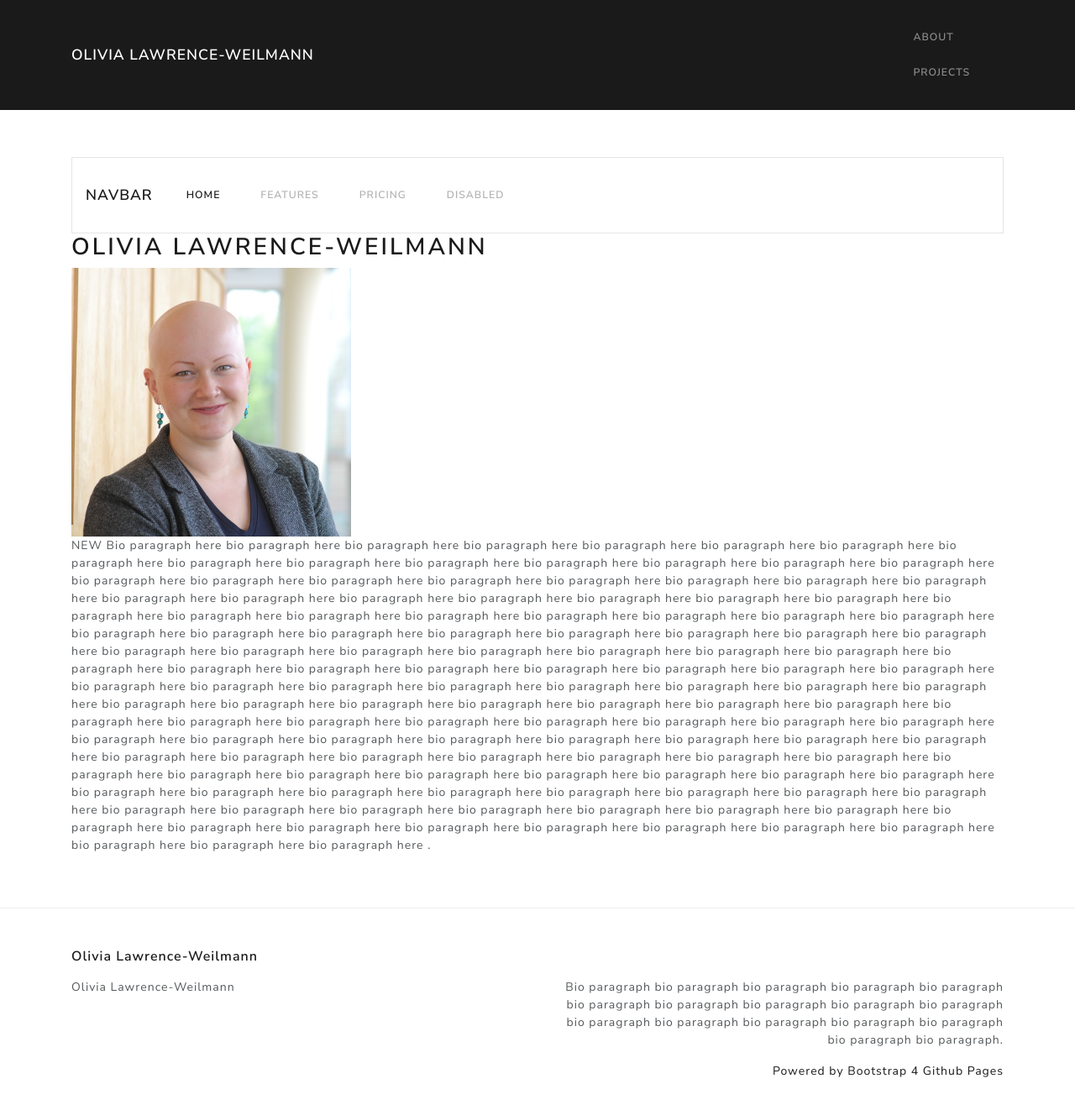
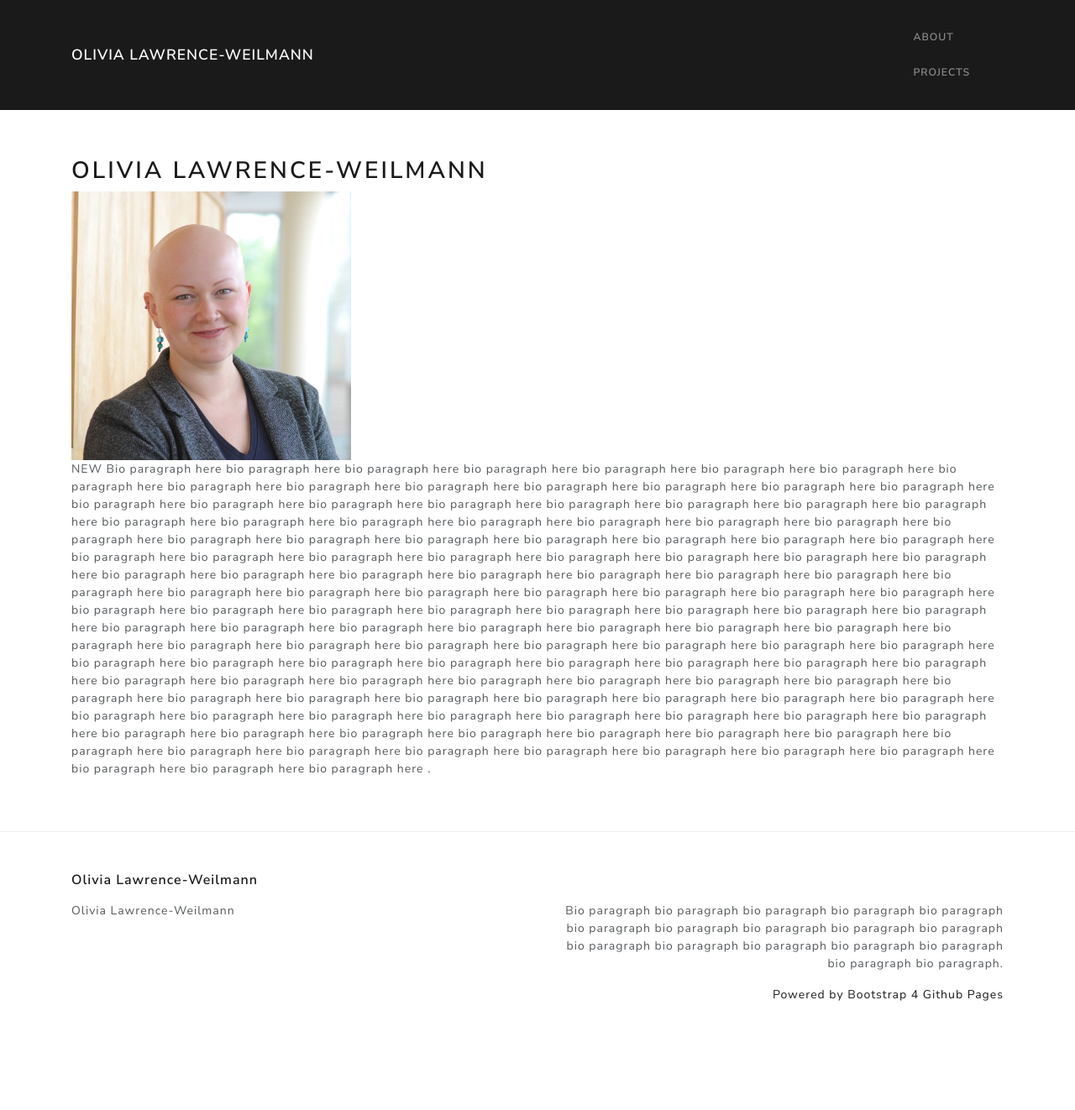
Before and after one commit to olivialw/olivialw.github.io, a Jekyll site: the page built from index.html, in a window 1280 px wide and 1350 px high. Shown: the top 1322 px of the window at 84% size. Built offline with Jekyll 4.4.1, drawn with Linux system fonts in a browser that asks for light colours.

Commit message:
Update index.html

```diff
--- a/index.html
+++ b/index.html
@@ -5,28 +5,6 @@
 <!DOCTYPE html>
 <html>
 <head>
-	<nav class="navbar sticky-top navbar-expand-lg navbar-light bg-light">
-  <a class="navbar-brand" href="#">Navbar</a>
-  <button class="navbar-toggler" type="button" data-toggle="collapse" data-target="#navbarNav" aria-controls="navbarNav" aria-expanded="false" aria-label="Toggle navigation">
-    <span class="navbar-toggler-icon"></span>
-  </button>
-  <div class="collapse navbar-collapse" id="navbarNav">
-    <ul class="navbar-nav">
-      <li class="nav-item active">
-        <a class="nav-link" href="#">Home <span class="sr-only">(current)</span></a>
-      </li>
-      <li class="nav-item">
-        <a class="nav-link" href="#">Features</a>
-      </li>
-      <li class="nav-item">
-        <a class="nav-link" href="#">Pricing</a>
-      </li>
-      <li class="nav-item">
-        <a class="nav-link disabled" href="#" tabindex="-1" aria-disabled="true">Disabled</a>
-      </li>
-    </ul>
-  </div>
-</nav>
 	<title>Olivia Lawrence-Weilmann</title>
 </head>
 <body>
```
